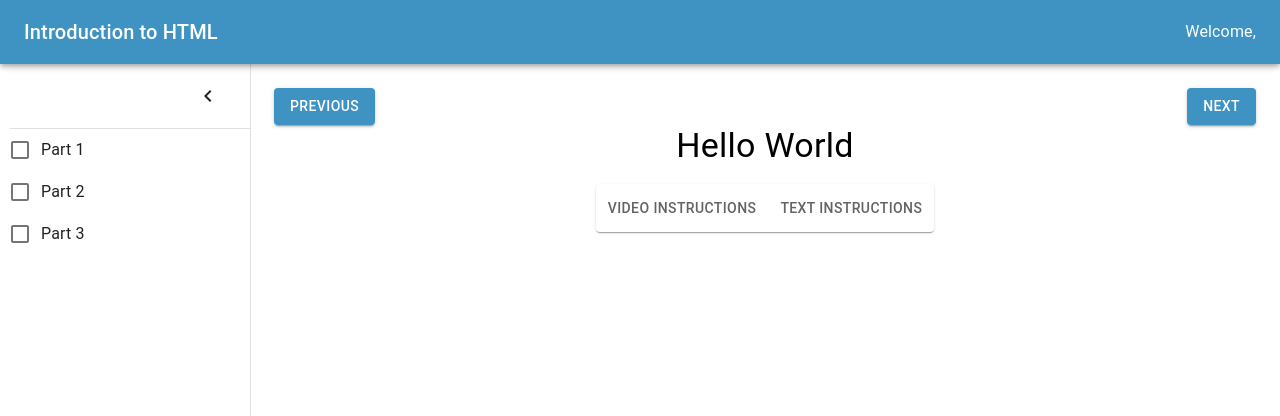
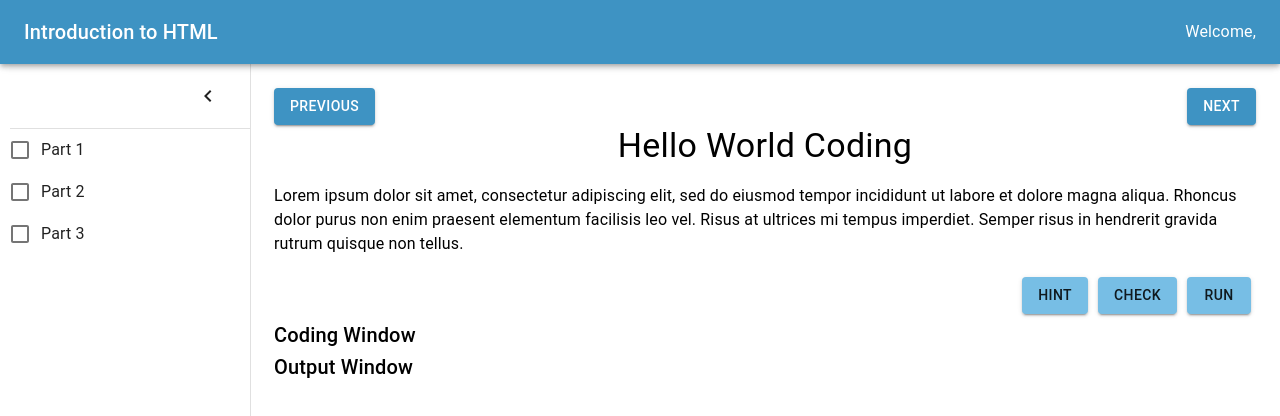
Before and after one commit to lavanya-sood/Thesis_EducationalInterface, a React (Create React App) app in the folder frontend/: page /module in a window 1280 px wide. Shown: the top 416 px of the page. Built offline with nearby package versions, Linux system fonts and the light colour scheme.

Commit message:
Added base code

```diff
--- a/frontend/src/components/Module/CodingExercise/CodingExercise.js
+++ b/frontend/src/components/Module/CodingExercise/CodingExercise.js
@@ -18,17 +18,22 @@ const CodingExercise = () => {
                 facilisis leo vel. Risus at ultrices mi tempus imperdiet. Semper risus in hendrerit
                 gravida rutrum quisque non tellus.
             </Typography>
-            <div>
+            <div className={classes.codingWindows}>
                 <div className={classes.buttonGroup}>
                     <Button variant="contained" color="secondary" className={classes.codeButtons}> Hint </Button>
                     <Button variant="contained" color="secondary" className={classes.codeButtons}> Check </Button>
                     <Button variant="contained" color="secondary" className={classes.codeButtons}> Run </Button>
                 </div>
                 <div>
-                    <div className={classes.htmlWindow}>
+                    <div className={classes.ext1}>
+                        <Typography variant="h6"> Coding Window </Typography>
+                        <div className={classes.htmlWindow}>
+                        </div>
                     </div>
-                    <div className={classes.outputWindow}>
-
+                    <div className={classes.ext2}>
+                        <Typography variant="h6"> Output Window </Typography>
+                        <div className={classes.outputWindow}>
+                        </div>
                     </div>
                 </div>
             </div>
--- a/frontend/src/components/Module/CodingExercise/styles.js
+++ b/frontend/src/components/Module/CodingExercise/styles.js
@@ -6,4 +6,18 @@ export default makeStyles((theme) => ({
         flexDirection: 'column',
         alignItems: 'center',
     },
+    codingWindows: {
+        display: 'flex',
+        flexDirection: 'column',
+        // alignItems: 'flex-end',
+        width: '100%',
+    },
+    buttonGroup: {
+        display: 'flex',
+        flexDirection: 'row',
+        justifyContent: 'flex-end',
+    },
+    codeButtons: {
+        margin: '5px',
+    }
 }));
--- a/frontend/src/components/Module/Module.js
+++ b/frontend/src/components/Module/Module.js
@@ -108,7 +108,7 @@ const Module = () => {
                         <Button variant="contained" color="primary" className={classes.progressButton}> Previous </Button>
                         <Button variant="contained" color="primary" className={classes.progressButton}> Next </Button>
                     </div>
-                    <Instructions/>
+                    <CodingExercise/>
                 </main>
             </div>
 
```
